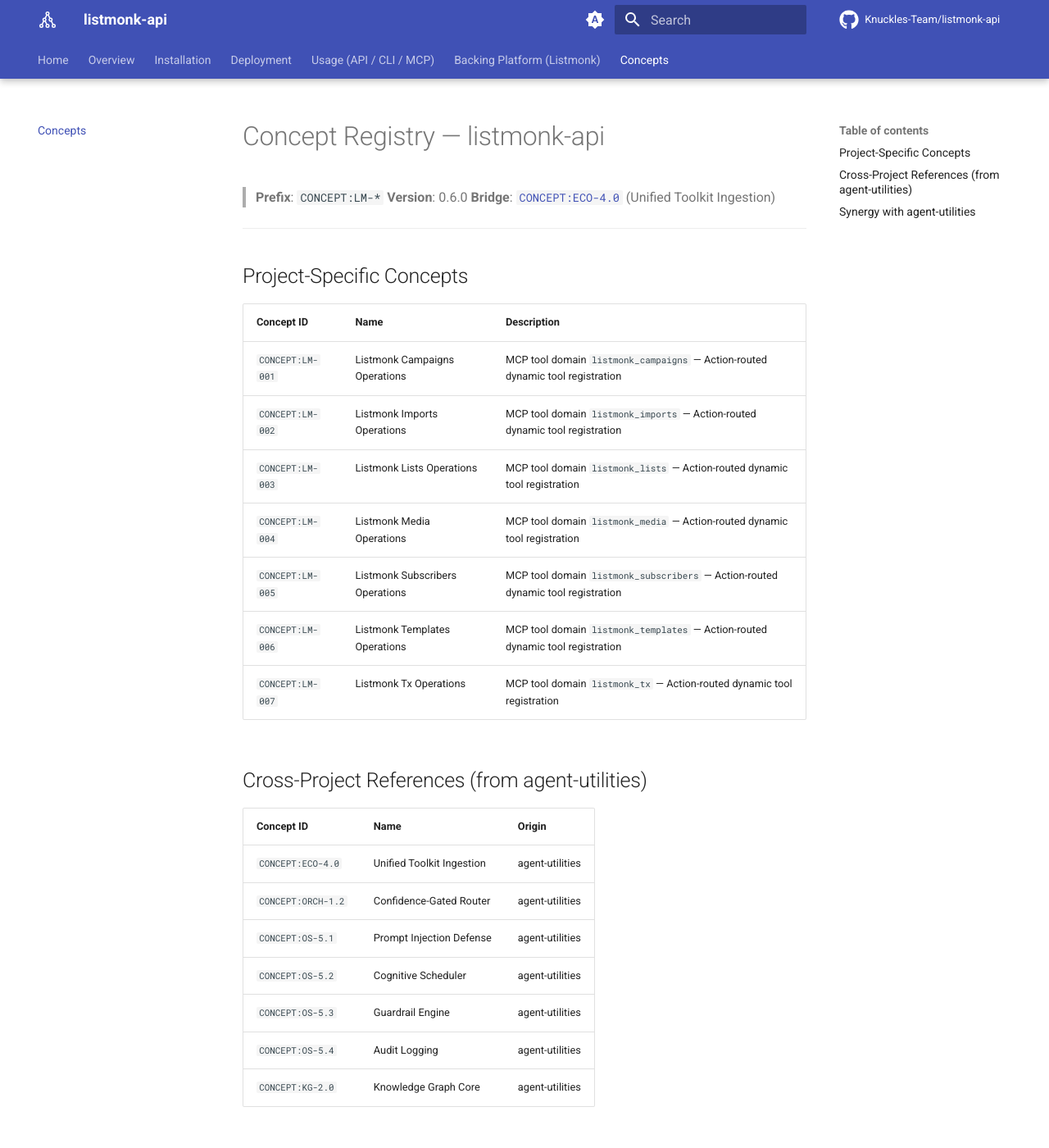
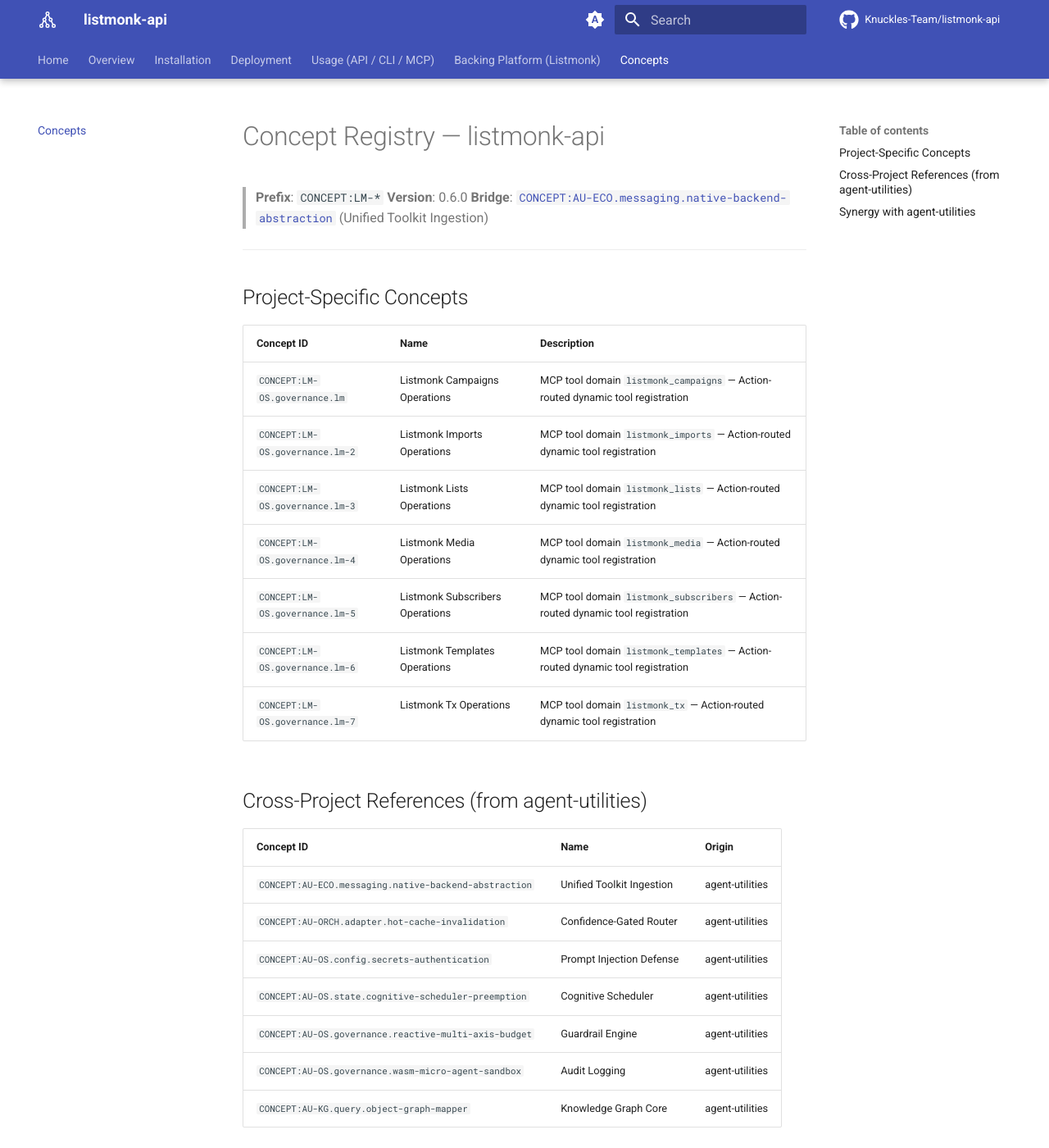
Before and after one commit to Knuckles-Team/listmonk-api, an MkDocs documentation site: the page built from docs/concepts.md, in a window 1280 px wide and 1400 px high. Shown: the whole window at 82% size. Built offline with MkDocs 1.6.1 and Material for MkDocs 9.7.7, drawn with Linux system fonts in a browser that asks for light colours; comment, search, counter and statistics services are not loaded; some of the changed text lies outside the part shown.

Commit message:
OKF-CIS migration: markers -> <SLUG>-<PILLAR>.<domain>.<concept>
Co-Authored-By: Claude Opus 4.8 (1M context) <noreply@anthropic.com>

```diff
--- a/docs/concepts.md
+++ b/docs/concepts.md
@@ -2,7 +2,7 @@
 
 > **Prefix**: `CONCEPT:LM-*`
 > **Version**: 0.6.0
-> **Bridge**: [`CONCEPT:ECO-4.0`](https://github.com/Knuckles-Team/agent-utilities/blob/main/docs/concepts.md) (Unified Toolkit Ingestion)
+> **Bridge**: [`CONCEPT:AU-ECO.messaging.native-backend-abstraction`](https://github.com/Knuckles-Team/agent-utilities/blob/main/docs/concepts.md) (Unified Toolkit Ingestion)
 
 ---
 
@@ -10,26 +10,26 @@
 
 | Concept ID | Name | Description |
 |------------|------|-------------|
-| `CONCEPT:LM-001` | Listmonk Campaigns Operations | MCP tool domain `listmonk_campaigns` — Action-routed dynamic tool registration |
-| `CONCEPT:LM-002` | Listmonk Imports Operations | MCP tool domain `listmonk_imports` — Action-routed dynamic tool registration |
-| `CONCEPT:LM-003` | Listmonk Lists Operations | MCP tool domain `listmonk_lists` — Action-routed dynamic tool registration |
-| `CONCEPT:LM-004` | Listmonk Media Operations | MCP tool domain `listmonk_media` — Action-routed dynamic tool registration |
-| `CONCEPT:LM-005` | Listmonk Subscribers Operations | MCP tool domain `listmonk_subscribers` — Action-routed dynamic tool registration |
-| `CONCEPT:LM-006` | Listmonk Templates Operations | MCP tool domain `listmonk_templates` — Action-routed dynamic tool registration |
-| `CONCEPT:LM-007` | Listmonk Tx Operations | MCP tool domain `listmonk_tx` — Action-routed dynamic tool registration |
+| `CONCEPT:LM-OS.governance.lm` | Listmonk Campaigns Operations | MCP tool domain `listmonk_campaigns` — Action-routed dynamic tool registration |
+| `CONCEPT:LM-OS.governance.lm-2` | Listmonk Imports Operations | MCP tool domain `listmonk_imports` — Action-routed dynamic tool registration |
+| `CONCEPT:LM-OS.governance.lm-3` | Listmonk Lists Operations | MCP tool domain `listmonk_lists` — Action-routed dynamic tool registration |
+| `CONCEPT:LM-OS.governance.lm-4` | Listmonk Media Operations | MCP tool domain `listmonk_media` — Action-routed dynamic tool registration |
+| `CONCEPT:LM-OS.governance.lm-5` | Listmonk Subscribers Operations | MCP tool domain `listmonk_subscribers` — Action-routed dynamic tool registration |
+| `CONCEPT:LM-OS.governance.lm-6` | Listmonk Templates Operations | MCP tool domain `listmonk_templates` — Action-routed dynamic tool registration |
+| `CONCEPT:LM-OS.governance.lm-7` | Listmonk Tx Operations | MCP tool domain `listmonk_tx` — Action-routed dynamic tool registration |
 
 ## Cross-Project References (from agent-utilities)
 
 | Concept ID | Name | Origin |
 |------------|------|--------|
-| `CONCEPT:ECO-4.0` | Unified Toolkit Ingestion | agent-utilities |
-| `CONCEPT:ORCH-1.2` | Confidence-Gated Router | agent-utilities |
-| `CONCEPT:OS-5.1` | Prompt Injection Defense | agent-utilities |
-| `CONCEPT:OS-5.2` | Cognitive Scheduler | agent-utilities |
-| `CONCEPT:OS-5.3` | Guardrail Engine | agent-utilities |
-| `CONCEPT:OS-5.4` | Audit Logging | agent-utilities |
-| `CONCEPT:KG-2.0` | Knowledge Graph Core | agent-utilities |
+| `CONCEPT:AU-ECO.messaging.native-backend-abstraction` | Unified Toolkit Ingestion | agent-utilities |
+| `CONCEPT:AU-ORCH.adapter.hot-cache-invalidation` | Confidence-Gated Router | agent-utilities |
+| `CONCEPT:AU-OS.config.secrets-authentication` | Prompt Injection Defense | agent-utilities |
+| `CONCEPT:AU-OS.state.cognitive-scheduler-preemption` | Cognitive Scheduler | agent-utilities |
+| `CONCEPT:AU-OS.governance.reactive-multi-axis-budget` | Guardrail Engine | agent-utilities |
+| `CONCEPT:AU-OS.governance.wasm-micro-agent-sandbox` | Audit Logging | agent-utilities |
+| `CONCEPT:AU-KG.query.object-graph-mapper` | Knowledge Graph Core | agent-utilities |
 
 ## Synergy with agent-utilities
 
-This project integrates with `agent-utilities` via `CONCEPT:ECO-4.0` (Unified Toolkit Ingestion). The `listmonk_api` MCP server registers its tools with the agent-utilities FastMCP middleware, enabling automatic discovery, telemetry, and Knowledge Graph ingestion of all LM-* concepts.
+This project integrates with `agent-utilities` via `CONCEPT:AU-ECO.messaging.native-backend-abstraction` (Unified Toolkit Ingestion). The `listmonk_api` MCP server registers its tools with the agent-utilities FastMCP middleware, enabling automatic discovery, telemetry, and Knowledge Graph ingestion of all LM-* concepts.
```
Also changed, not shown: AGENTS.md (+1 -1 lines), docs/overview.md (+7 -7 lines).
